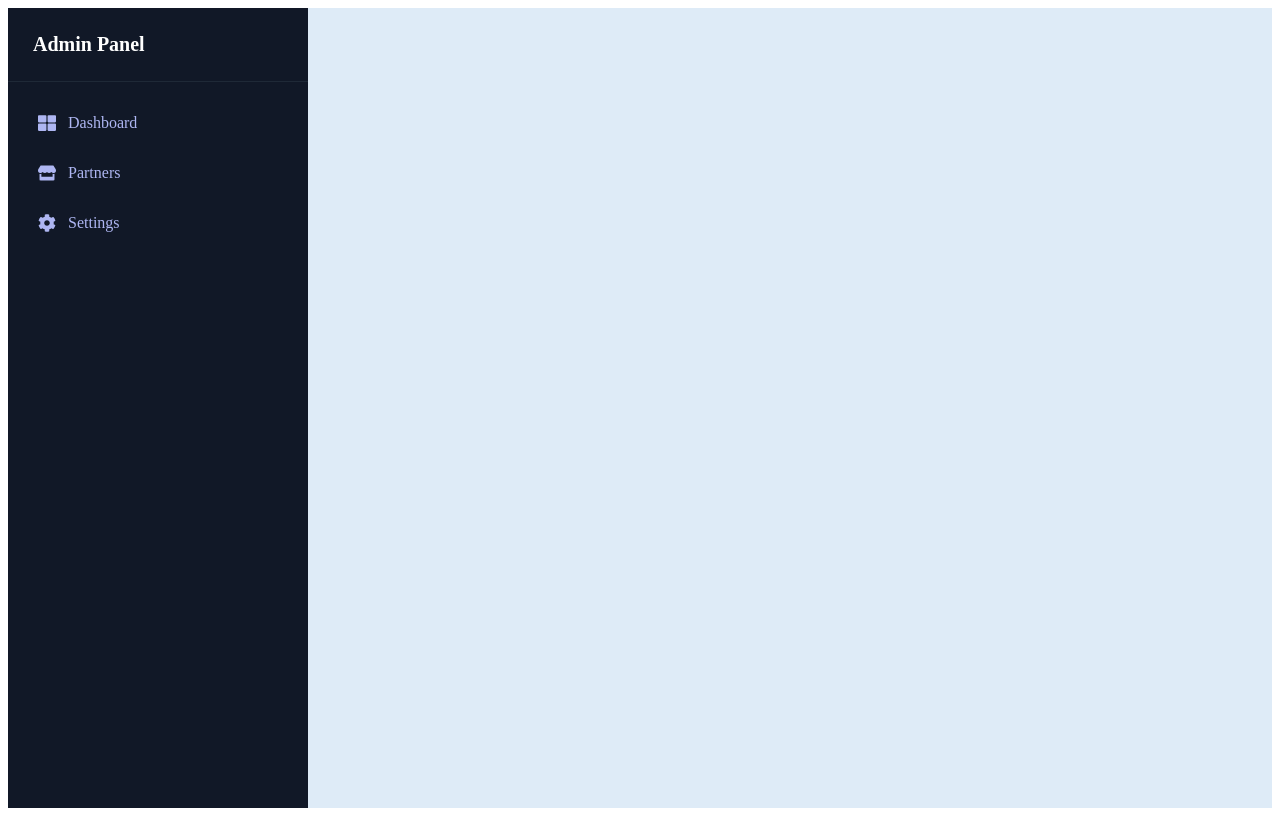
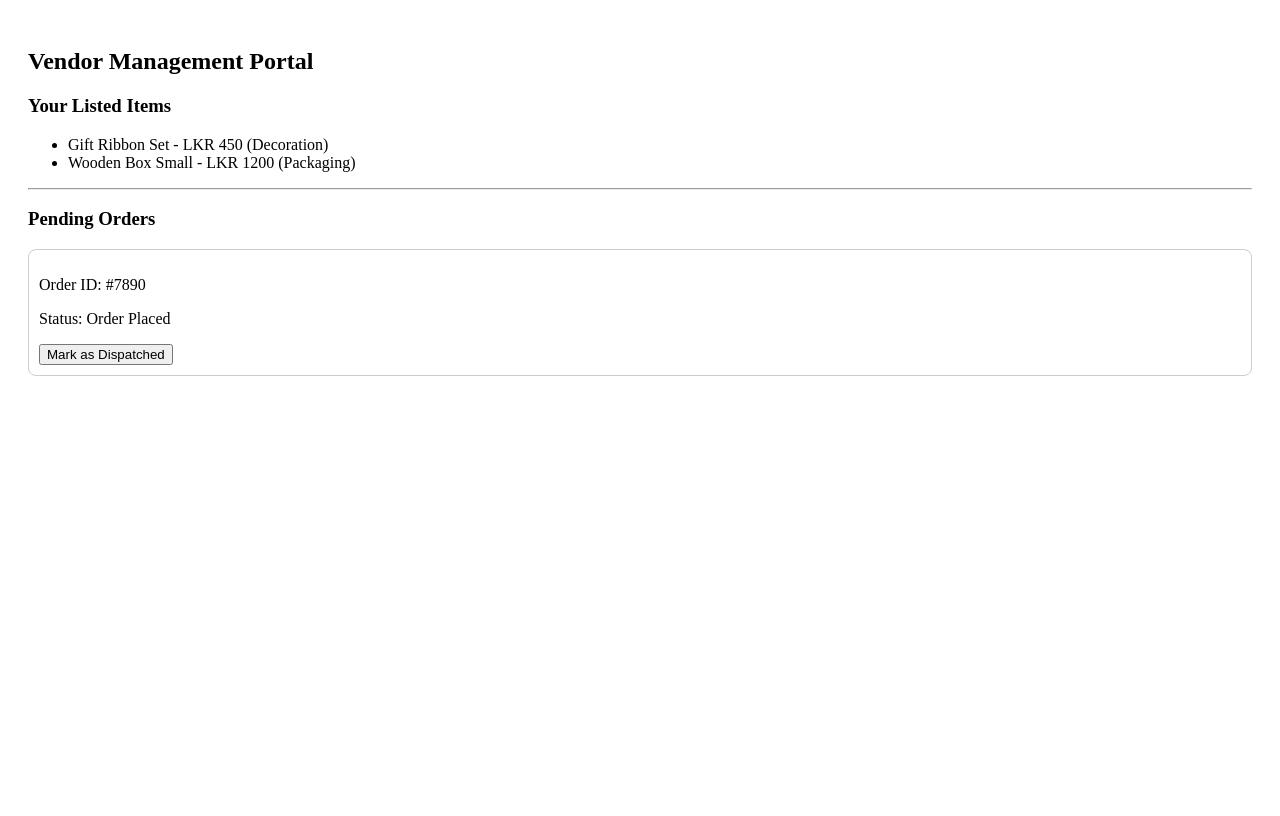
Before and after one commit to Dineth519/e23-co2060-GiftBox-Customization-Marketplace, a React (Create React App) app in the folder code/frontend/: page /seller in a window 1280 px wide. Built offline with nearby package versions, Linux system fonts and the light colour scheme.

Commit message:
Added SellerDashboard and Sidebar components with routing

```diff
--- a/code/frontend/src/App.js
+++ b/code/frontend/src/App.js
@@ -1,50 +1,54 @@
 import React from 'react';
 import { BrowserRouter as Router, Routes, Route, Navigate } from 'react-router-dom';
 
-// --- COMPONENT IMPORTS ---
-// Ensure these paths match your actual folder structure
+// --- ADMIN IMPORTS ---
 import Sidebar from './components/admin/Sidebar.jsx';
 import Partners from './pages/admin/Partners.jsx';
 import Settings from './pages/admin/Settings.jsx';
 import Dashboard from './pages/admin/Dashboard.jsx';
 
+// --- SELLER IMPORTS ---
+
+import SellerDashboard from './pages/seller/SellerDashboard.jsx';
+
 /**
  * Main App Component
- * Uses React Router to manage navigation and a Flexbox layout
- * to keep the Sidebar fixed on the left.
+  * This component sets up the routing for both the Admin and Seller sections of the application.
  */
 function App() {
   return (
     <Router>
-      {/* Main Layout Wrapper:
-        Using 'flex' ensures the Sidebar and Main Content sit side-by-side.
-      */}
-      <div style={{ display: 'flex', minHeight: '100vh' }}>
+      <div style={{ minHeight: '100vh' }}>
 
-        {/* Sidebar stays visible across all routes */}
-        <Sidebar />
+        <Routes>
+          {/* --- ADMIN SECTION --- */}
+          {/* / */}
+          <Route
+            path="/admin/*"
+            element={
+              <div style={{ display: 'flex' }}>
+                <Sidebar />
+                <div style={{ flex: 1, background: '#deebf7' }}>
+                  <Routes>
+                    <Route path="/" element={<Dashboard />} />
+                    <Route path="partners" element={<Partners />} />
+                    <Route path="settings" element={<Settings />} />
+                  </Routes>
+                </div>
+              </div>
+            }
+          />
 
-        {/* Main Content Area:
-          'flex: 1' allows this div to take up the remaining width.
-        */}
-        <div style={{ flex: 1, background: '#deebf7' }}>
-          <Routes>
-            {/* Route for the main Admin Overview */}
-            <Route path="/admin" element={<Dashboard />} />
+          {/* --- SELLER SECTION --- */}
+          <Route path="/seller" element={<SellerDashboard />} />
 
-            {/* Route for Partner/Seller management */}
-            <Route path="/admin/partners" element={<Partners />} />
+          {/* --- DEFAULT REDIRECT --- */}
 
-            {/* Route for System Settings */}
-            <Route path="/admin/settings" element={<Settings />} />
+          <Route path="/" element={<Navigate to="/admin" />} />
 
-            {/* Default Redirect:
-              If the user visits the base URL "/", they are automatically
-              sent to the "/admin" dashboard.
-            */}
-            <Route path="/" element={<Navigate to="/admin" />} />
-          </Routes>
-        </div>
+
+          <Route path="*" element={<Navigate to="/" />} />
+        </Routes>
 
       </div>
     </Router>
--- /dev/null
+++ b/code/frontend/src/pages/seller/SellerDashboard.jsx
@@ -0,0 +1,48 @@
+import React, { useState } from 'react';
+
+const SellerDashboard = () => {
+ // Sample data for items listed by the seller
+  const [items] = useState([
+    { id: 1, name: 'Gift Ribbon Set', price: 450, category: 'Decoration' },
+    { id: 2, name: 'Wooden Box Small', price: 1200, category: 'Packaging' }
+  ]);
+
+  // Function to handle status update for an order
+  const handleStatusUpdate = (orderId) => {
+    console.log(`Order ${orderId} marked as Dispatched`);
+    alert("Item status updated to: Item Dispatched by Vendor");
+  };
+
+  return (
+    <div className="seller-container" style={{ padding: '20px' }}>
+      <h2>Vendor Management Portal</h2>
+
+      <section>
+        <h3>Your Listed Items</h3>
+        <ul>
+          {items.map(item => (
+            <li key={item.id}>
+              {item.name} - LKR {item.price} ({item.category})
+            </li>
+          ))}
+        </ul>
+      </section>
+
+      <hr />
+
+      <section>
+        <h3>Pending Orders</h3>
+        <div style={{ border: '1px solid #ccc', padding: '10px', borderRadius: '8px' }}>
+          <p>Order ID: #7890</p>
+          <p>Status: Order Placed</p>
+
+          <button onClick={() => handleStatusUpdate(7890)}>
+            Mark as Dispatched
+          </button>
+        </div>
+      </section>
+    </div>
+  );
+};
+
+export default SellerDashboard;
```
Also changed, not shown: code/frontend/src/components/seller/SellerSidebar.jsx (added, +16 -0 lines), code/frontend/src/components/seller/OrderItem.jsx (added).
